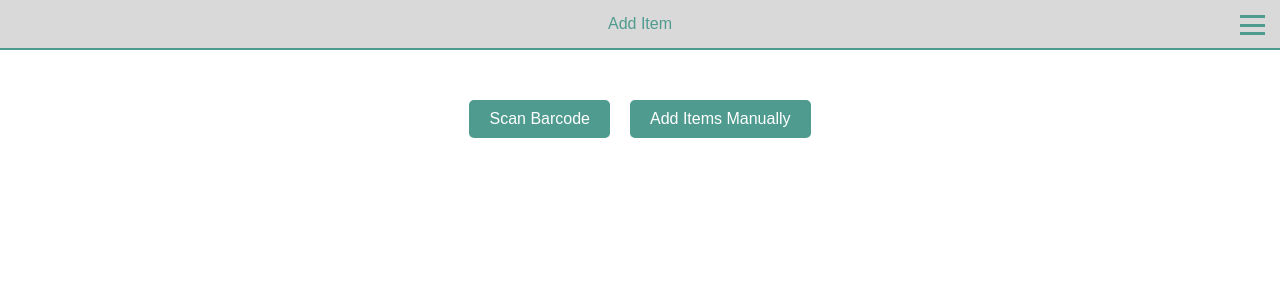
After one commit to LeoKraushaar/scrapz, a Python web app: template flask/templates/add_item.html in a window 1280 px wide. The commit adds this page. Shown: the top 300 px of the page. Run offline with Jinja, Linux system fonts and the light colour scheme; the template is opened without the code that fills it, so the values that code supplies are empty.

Commit message:
added get recipe from user and add item

```diff
--- a/flask/static/styles.css
+++ b/flask/static/styles.css
@@ -1,4 +1,3 @@
-/* Color Palette */
 :root {
     --sand: rgb(238, 205, 124);
     --teal: rgb(79, 155, 143);
@@ -11,3 +10,71 @@
     --brick: rgb(166, 51, 37);
     --light-gray: rgb(217, 217, 217);
 }
+
+/* Basic reset */
+* {
+  margin: 0;
+  padding: 0;
+  box-sizing: border-box;
+}
+
+/* Use no background (or white) for the body instead of gray */
+body {
+  font-family: Arial, sans-serif;
+  background: #ffffff; /* or use 'none' if you prefer */
+  color: #333;
+}
+
+/* Header (Menu Bar) Styling with bottom border separator */
+header {
+  background: var(--light-gray);
+  color: var(--teal);
+  padding: 15px;
+  text-align: center;
+  position: relative;
+  border-bottom: 2px solid var(--teal); /* Teal separator between header and top half */
+}
+
+/* Add styles for the three lines (hamburger menu) */
+.hamburger {
+  position: absolute;
+  top: 15px;
+  right: 15px;
+  display: flex;
+  flex-direction: column;
+  justify-content: space-between;
+  width: 25px;
+  height: 20px;
+  cursor: pointer;
+}
+
+.hamburger div {
+  width: 100%;
+  height: 3px;
+  background: var(--teal);
+}
+
+/* Button container styling */
+.button-container {
+  display: flex;
+  justify-content: center;
+  align-items: center;
+  gap: 20px;
+  margin-top: 50px;
+}
+
+/* Button styling */
+.button {
+  padding: 10px 20px;
+  font-size: 16px;
+  cursor: pointer;
+  background-color: var(--teal);
+  color: white;
+  border: none;
+  border-radius: 5px;
+  transition: background-color 0.3s ease;
+}
+
+.button:hover {
+  background-color: var(--blue);
+}
--- /dev/null
+++ b/flask/templates/add_item.html
@@ -0,0 +1,35 @@
+<!DOCTYPE html>
+<html lang="en">
+<head>
+    <meta charset="UTF-8">
+    <meta name="viewport" content="width=device-width, initial-scale=1.0">
+    <title>Add Item</title>
+    <link rel="stylesheet" href="{{ url_for('static', filename='styles.css') }}">
+</head>
+<body>
+    <header>
+        <div class="hamburger">
+            <div></div>
+            <div></div>
+            <div></div>
+        </div>
+        Add Item
+    </header>
+    <div class="button-container">
+        <button class="button" onclick="scanBarcode()">Scan Barcode</button>
+        <button class="button" onclick="addItemManually()">Add Items Manually</button>
+    </div>
+
+    <script>
+        function scanBarcode() {
+            // Add your barcode scanning logic here
+            alert('Scan Barcode button clicked');
+        }
+
+        function addItemManually() {
+            // Add your manual item adding logic here
+            alert('Add Items Manually button clicked');
+        }
+    </script>
+</body>
+</html>
```
Also changed, not shown: flask/templates/get_input_recipe.html (added, +58 -0 lines).
